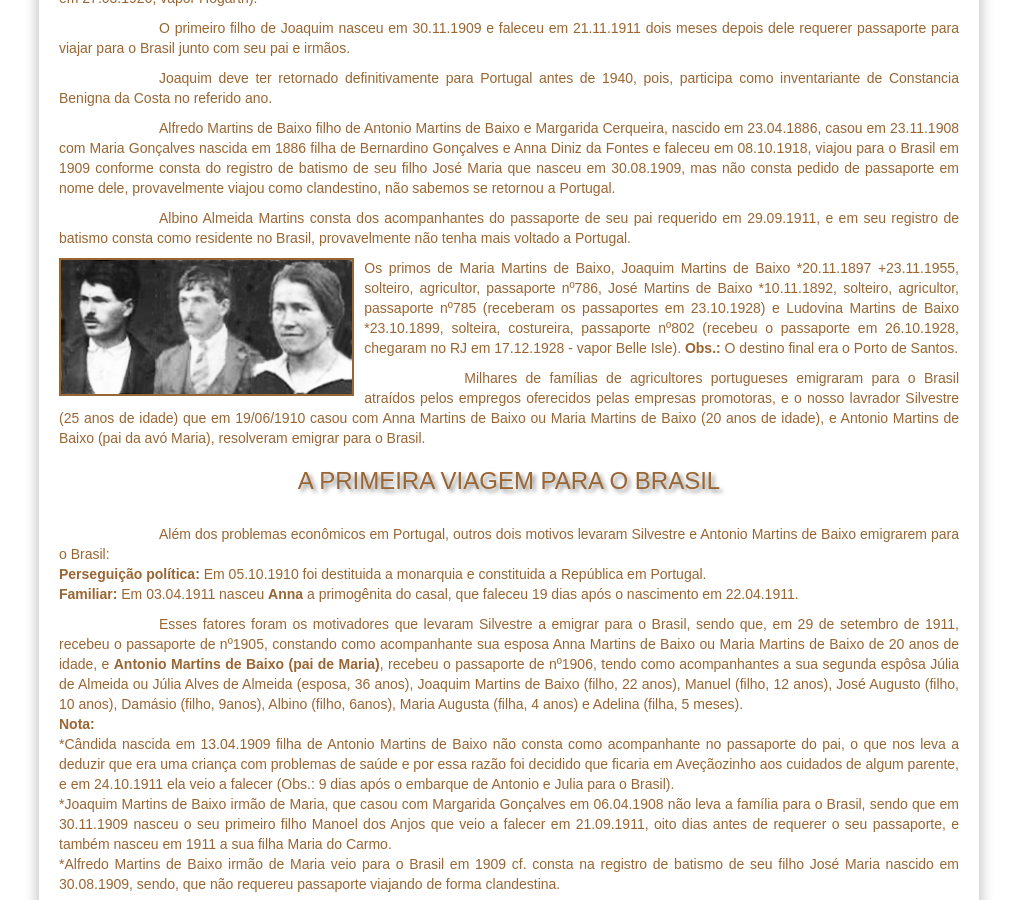
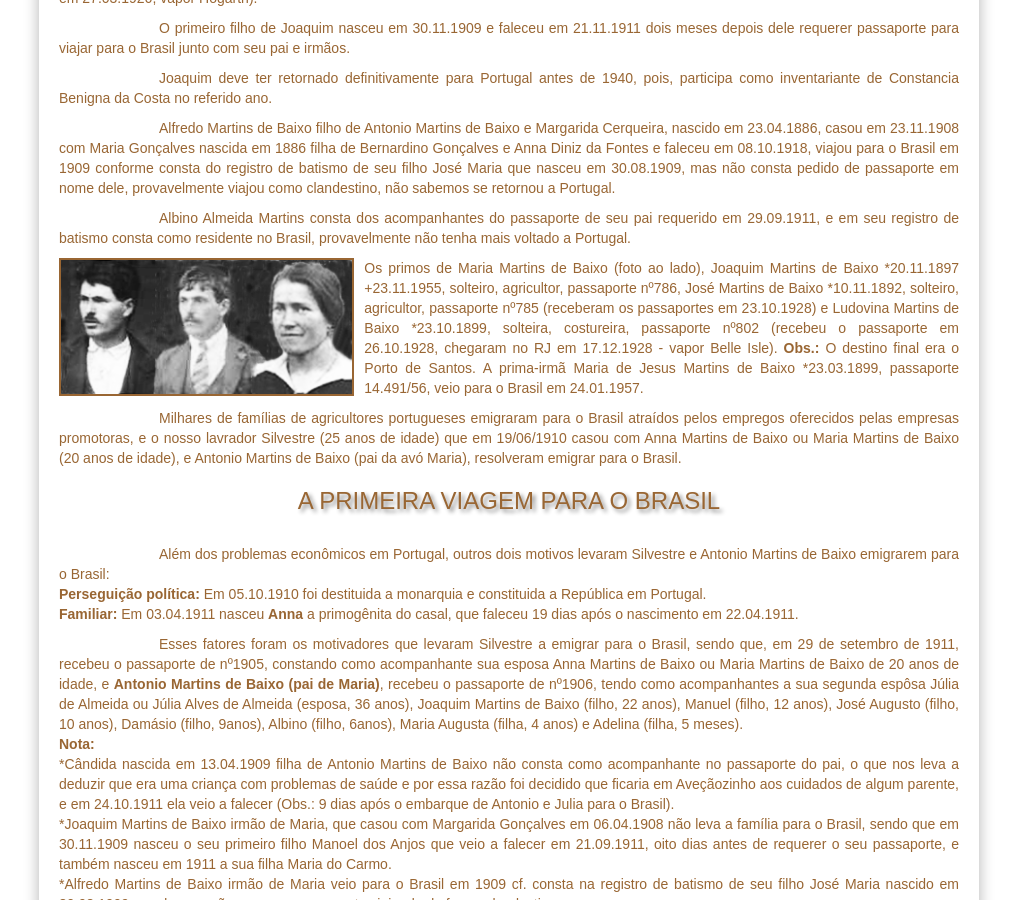
Before and after one commit to claudiovargas1955/claudiovargas1955.github.io, a Jekyll site: the page built from _pages/historia-de-silvestre.html, in a window 1280 px wide and 900 px high, scrolled down 7726 px. Shown: the whole window, without its empty margins (131-1148 px from the left). Built offline with Jekyll 4.4.1, drawn with Linux system fonts in a browser that asks for light colours; some web fonts are replaced.

Commit message:
Update historia-de-silvestre.html

```diff
--- a/_pages/historia-de-silvestre.html
+++ b/_pages/historia-de-silvestre.html
@@ -265,7 +265,7 @@ uma rede de exploradores que envolvia    desde o capitão do navio aos agentes l
 Com o incremento da navegação transatlântica, a construção de enormes paquetes que atravessavam o Atlântico e a    constituição de
 grandes companhias de navegação, provocou uma maior competitividade de preços e faz com que as viagens se tornassem mais rápidas e
 baratas. A navegação veleira tornou-se antiquada e dispendiosa.  A ajuda da publicidade    nos jornais, “temos uma descida vertiginosa
-dos preços das passagens e a oferta constante de novos incentivos, ligado    a um maior conforto nas instalações proporcionadas aos
+dos preços das passagens e a oferta constante de novos incentivos, ligado a um maior conforto nas instalações proporcionadas aos
 passageiros de 3ª classe, a uma alimentação melhorada” vai    proporcionar uma melhoria considerável no transporte dos emigrantes.
 <h3></h3>
 <h3 align="center";> PARENTES DE SILVESTRE E MARIA QUE EMIGRARAM PARA O BRASIL</h3><br/>
@@ -406,6 +406,7 @@ Claudina (18/1/1872 – 21/9/1874); Teresa (14/2/1874);    Angelina (26/9/1875);
 <p style="text-indent:100px";/>Artur Martins Caruzo, primo irmão de Silvestre, nascido em 19.04.1886 filho de Manoel Martins Caruzo
 *26.01.1847 e Anna Denis Gaspar, casado com Augusta da Fonseca Gato que tinha primos no Rio de Janeiro, emigrou para o Brasil não
 sabemos a data, mas tiveram um filho de nome Brites que nasceu no Brasil em 1928 e veio a falecer em 14.02.1934 em Aveçãozinho.<br/><br/>
+
 <b>A FAMILIA MARTINS DE BAIXO:</b>
 <p style="text-indent:100px";/>Antonio Martins de Baixo natural da freguesia de Quintã, nascido 22.03.1857, retirou passaporte em
 29.09.1911 destino Brasil, com os acompanhantes: Julia Alves de Almeida (esposa), Joaquim Martins de Baixo (filho 1º casamento
@@ -428,10 +429,11 @@ pedido de passaporte em nome dele, provavelmente viajou como clandestino, não s
 <p style="text-indent:100px";/>Albino Almeida Martins consta dos acompanhantes do passaporte de seu pai requerido em 29.09.1911, e em
 seu registro de batismo consta como residente no Brasil, provavelmente não tenha mais voltado a Portugal.
 <p><img class="esq" style="float:left"; src="/images/1450587600Irmãos M.png" height="138px" title="Moradores de Quintã";/>Os primos de
-Maria Martins de Baixo, Joaquim Martins de Baixo *20.11.1897 +23.11.1955, solteiro, agricultor, passaporte nº786, José Martins de Baixo
+Maria Martins de Baixo (foto ao lado), Joaquim Martins de Baixo *20.11.1897 +23.11.1955, solteiro, agricultor, passaporte nº786, José Martins de Baixo
 *10.11.1892, solteiro, agricultor,  passaporte nº785 (receberam os passaportes em 23.10.1928) e Ludovina Martins de Baixo *23.10.1899,
 solteira, costureira, passaporte nº802 (recebeu o passaporte em 26.10.1928, chegaram no RJ em 17.12.1928 - vapor Belle Isle).<b> Obs.:
-</b>O destino final era o Porto de Santos.
+</b>O destino final era o Porto de Santos. A prima-irmã Maria de Jesus Martins de Baixo *23.03.1899, passaporte 14.491/56, veio para o
+Brasil em 24.01.1957.
 
 <p style="text-indent:100px";/>Milhares de famílias de agricultores portugueses emigraram para o Brasil atraídos pelos empregos
 oferecidos pelas empresas promotoras, e o nosso lavrador Silvestre (25 anos de idade) que em 19/06/1910 casou com Anna Martins de
```
